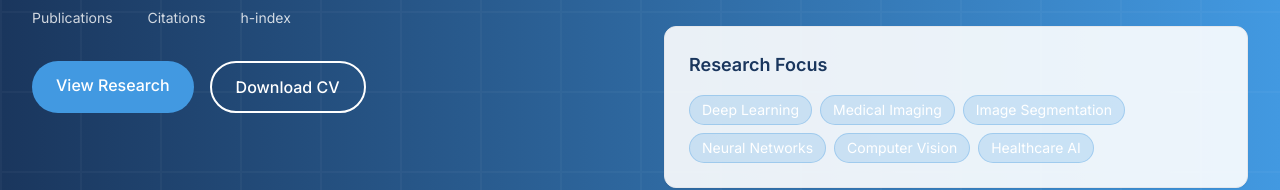
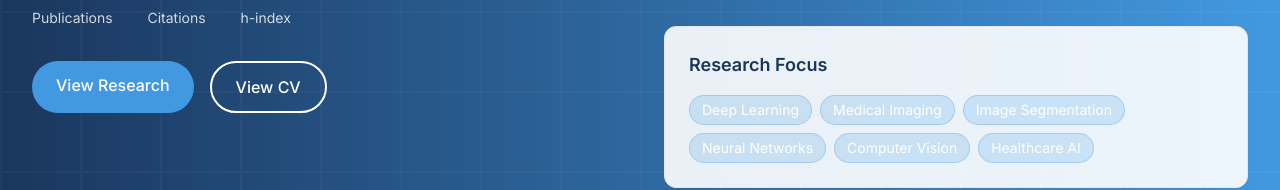
Before and after one commit to MohsinFurkh/mohsinfurkh.github.io, a Next.js app: page / in a window 1280 px wide. Shown: the part 533-723 px from the top of the page. Built offline with nearby package versions, Linux system fonts and the light colour scheme; no server answers.

Commit message:
Update page.tsx

```diff
--- a/src/app/page.tsx
+++ b/src/app/page.tsx
@@ -154,8 +154,8 @@ export default function Home() {
                 <Link href="/research" className="btn bg-accent text-white hover:bg-accent/90 px-6 py-3 rounded-full">
                   View Research
                 </Link>
-                <Link href="/cv.pdf" className="btn border-2 border-white text-white hover:bg-white/10 px-6 py-3 rounded-full">
-                  Download CV
+                <Link href="/cv" className="btn border-2 border-white text-white hover:bg-white/10 px-6 py-3 rounded-full">
+                  View CV
                 </Link>
               </div>
             </div>
```
